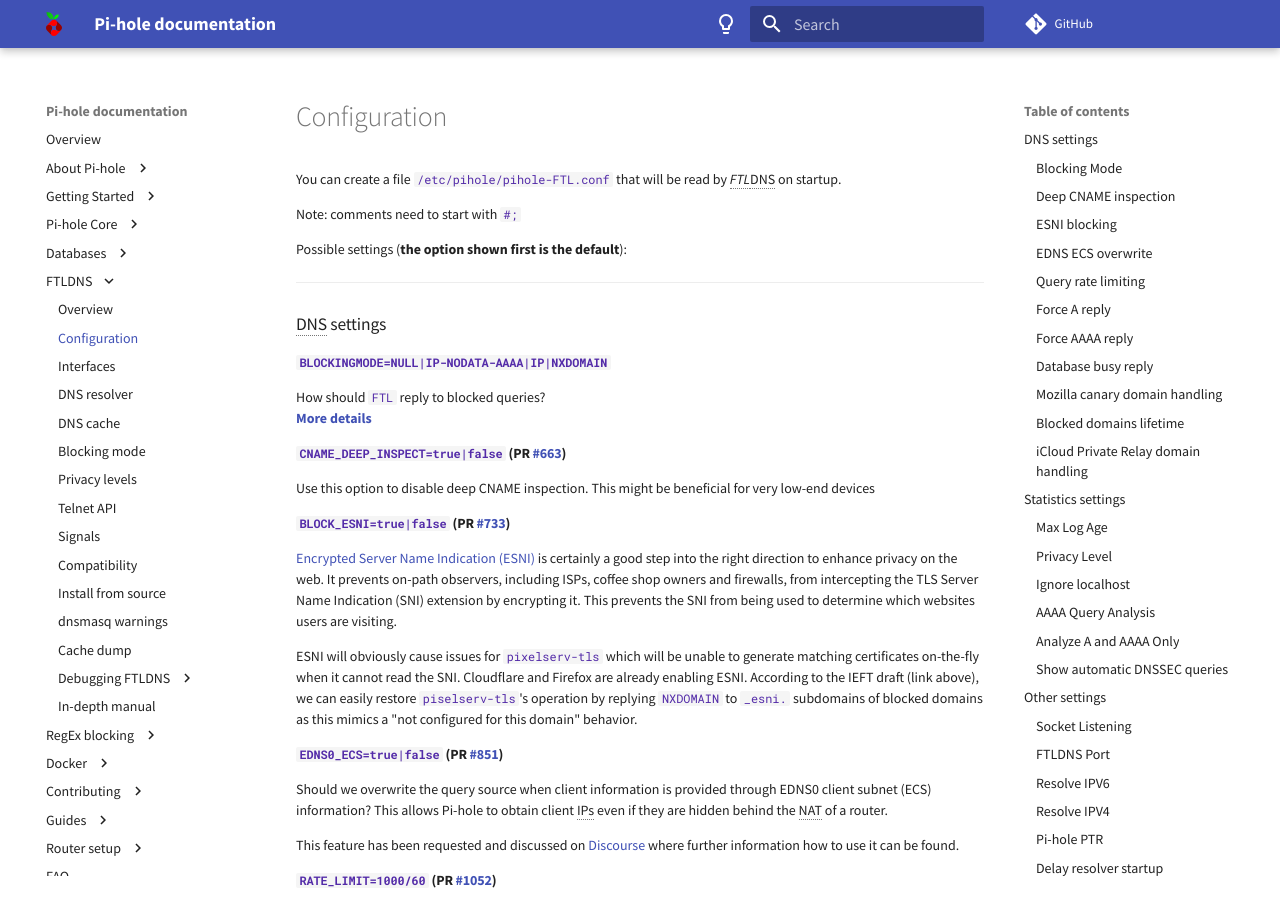
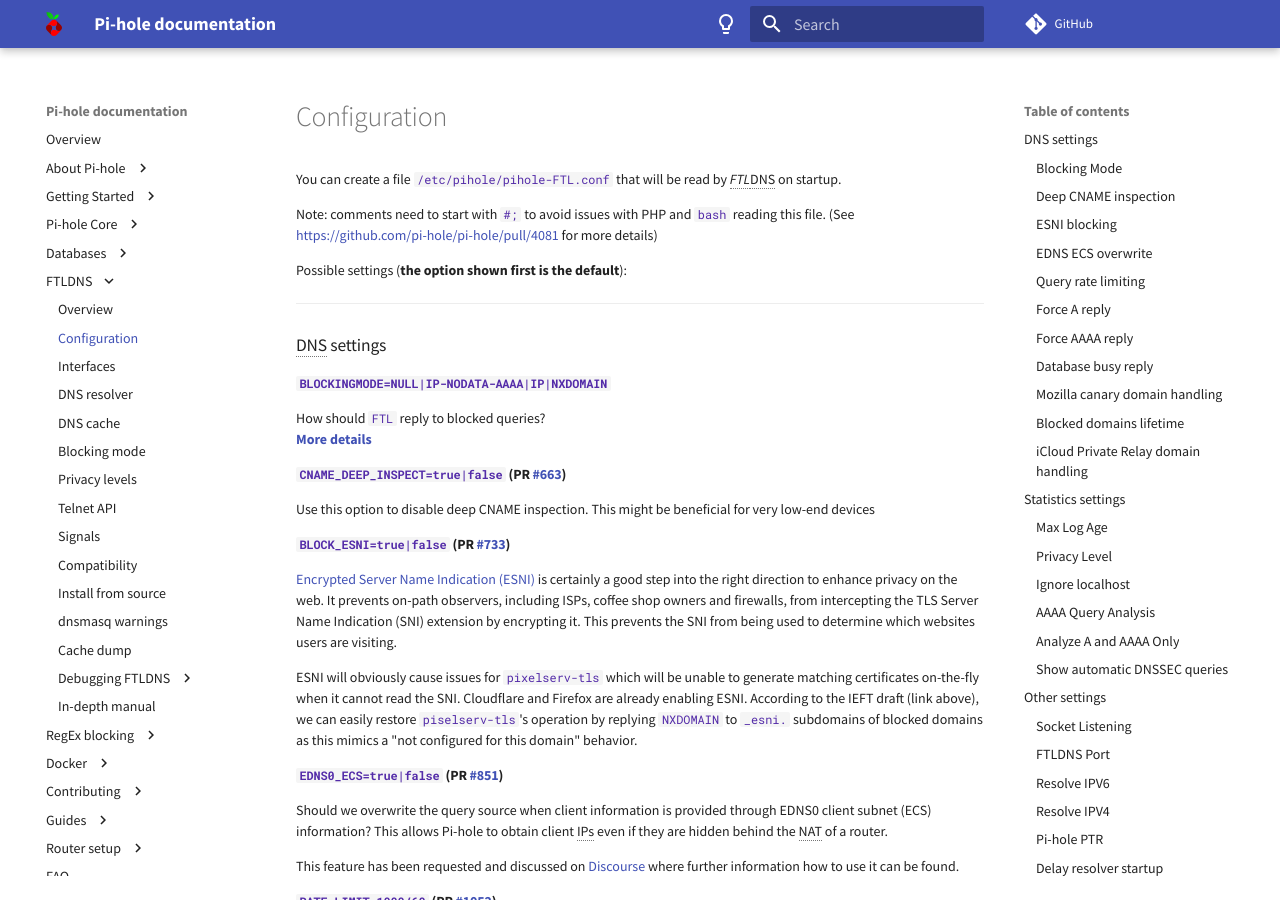
Before and after one commit to pi-hole/docs, an MkDocs documentation site: the page built from docs/ftldns/configfile.md, in a window 1280 px wide and 900 px high. Built offline with MkDocs 1.6.1 and Material for MkDocs 9.7.7, drawn with Linux system fonts in a browser that asks for light colours; comment, search, counter and statistics services are not loaded.

Commit message:
Add explaination why comments should have this syntax
Signed-off-by: Christian König <ckoenig@posteo.de>

```diff
--- a/docs/ftldns/configfile.md
+++ b/docs/ftldns/configfile.md
@@ -1,6 +1,6 @@
 You can create a file `/etc/pihole/pihole-FTL.conf` that will be read by *FTL*DNS on startup.
 
-Note: comments need to start with `#;`
+Note: comments need to start with `#;` to avoid issues with PHP and `bash` reading this file. (See [https://github.com/pi-hole/pi-hole/pull/4081](https://github.com/pi-hole/pi-hole/pull/4081)  for more details)
 
 Possible settings (**the option shown first is the default**):
 
```
